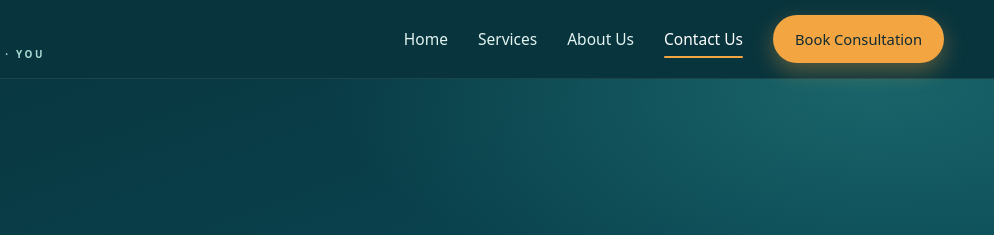
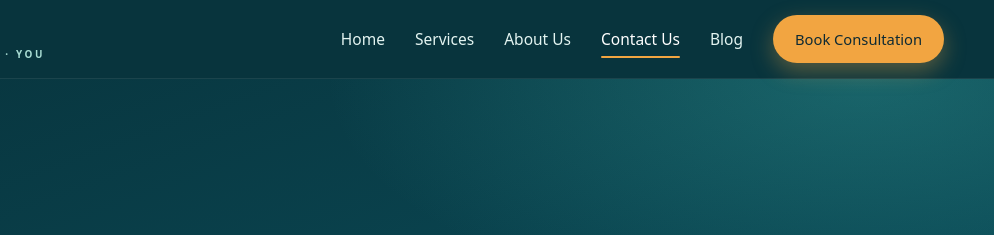
Before and after one commit to wellnessgift57/WellCrysta-Agency, a plain HTML site: page contact.html in a window 1280 px wide. Shown: the top 235 px of the page, 286-1280 px from the left. Drawn offline with Linux system fonts and the light colour scheme.

Commit message:
Update contact.html
Add blog

```diff
--- a/contact.html
+++ b/contact.html
@@ -43,6 +43,7 @@
 <li><a href="index.html#services">Services</a></li>
 <li><a href="about.html">About Us</a></li>
 <li><a href="contact.html" class="active" aria-current="page">Contact Us</a></li>
+<li><a href="blog-google-visibility-guide.html">Blog</a></li>
 <li><a href="consultation.html" class="btn btn-primary" data-loc="header">Book Consultation</a></li>
 </ul>
 </nav>
```
